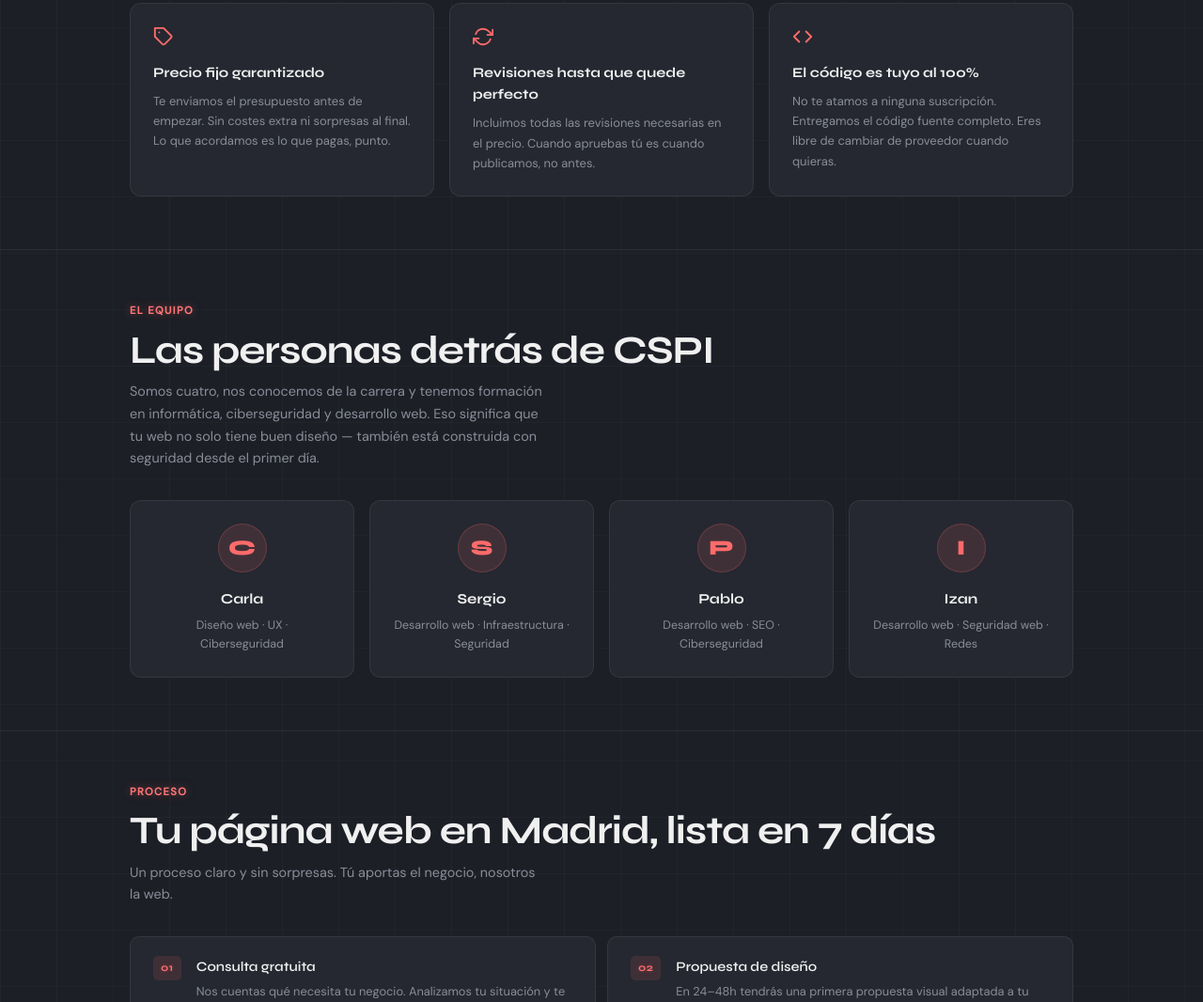
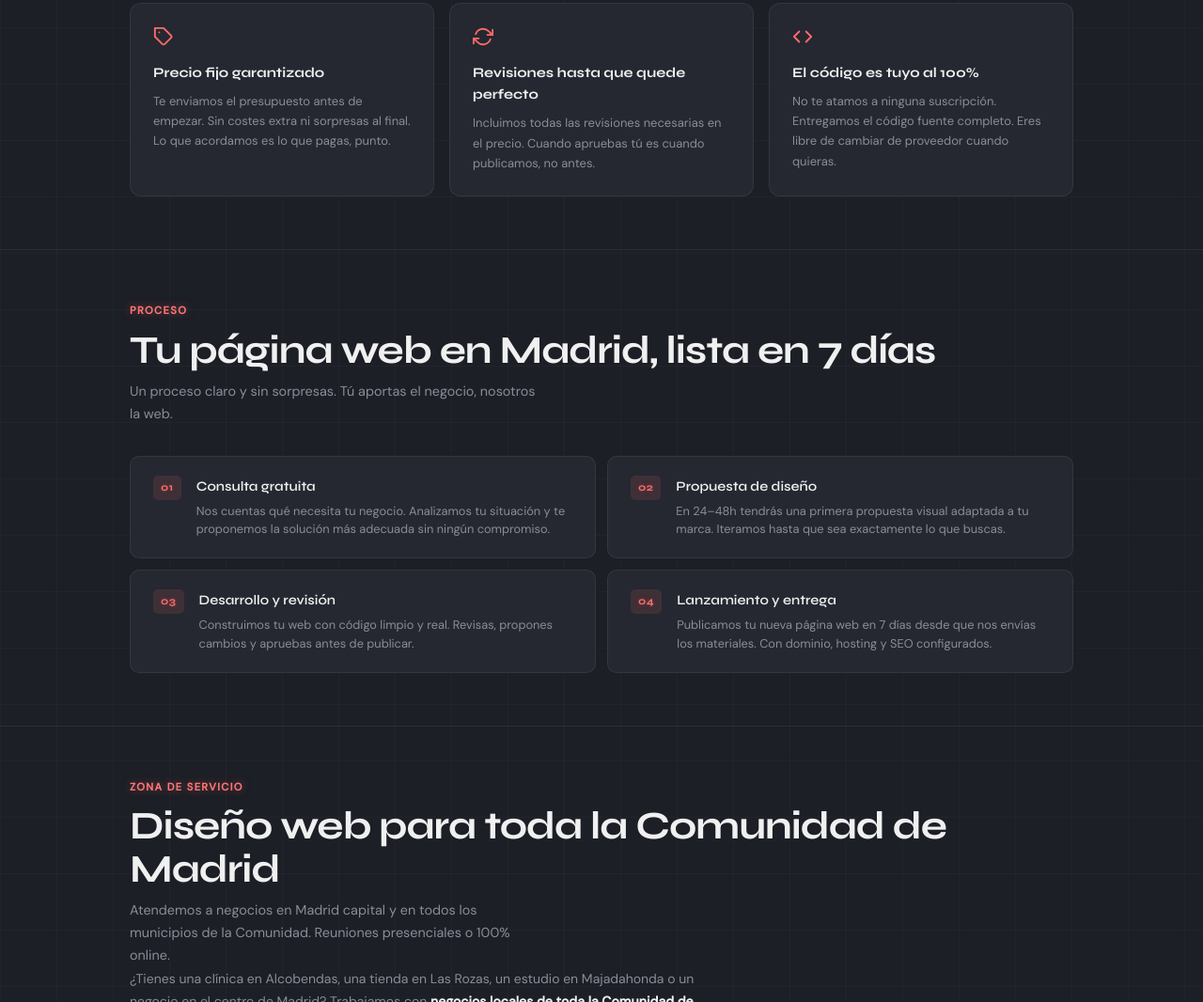
Before and after one commit to administradorCSPI/cspiwebs, a plain HTML site: page index.html in a window 1280 px wide. Shown: the part 2131-3197 px from the top of the page at 94% size. Drawn offline with Linux system fonts and the light colour scheme.

Commit message:
remove team section

```diff
--- a/index.html
+++ b/index.html
@@ -831,36 +831,6 @@
 
 <hr class="full-divider">
 
-<section id="equipo" aria-labelledby="equipo-heading">
-  <div class="section-label">El equipo</div>
-  <h2 id="equipo-heading">Las personas detrás de CSPI</h2>
-  <p class="section-sub">Somos cuatro, nos conocemos de la carrera y tenemos formación en informática, ciberseguridad y desarrollo web. Eso significa que tu web no solo tiene buen diseño — también está construida con seguridad desde el primer día.</p>
-  <div class="team-grid fade-in">
-    <div class="team-card">
-      <div class="team-avatar" aria-hidden="true">C</div>
-      <h3>Carla</h3>
-      <p>Diseño web · UX · Ciberseguridad</p>
-    </div>
-    <div class="team-card">
-      <div class="team-avatar" aria-hidden="true">S</div>
-      <h3>Sergio</h3>
-      <p>Desarrollo web · Infraestructura · Seguridad</p>
-    </div>
-    <div class="team-card">
-      <div class="team-avatar" aria-hidden="true">P</div>
-      <h3>Pablo</h3>
-      <p>Desarrollo web · SEO · Ciberseguridad</p>
-    </div>
-    <div class="team-card">
-      <div class="team-avatar" aria-hidden="true">I</div>
-      <h3>Izan</h3>
-      <p>Desarrollo web · Seguridad web · Redes</p>
-    </div>
-  </div>
-</section>
-
-<hr class="full-divider">
-
 <section id="proceso">
   <div class="section-label">Proceso</div>
   <h2>Tu página web en Madrid, lista en 7 días</h2>
```
